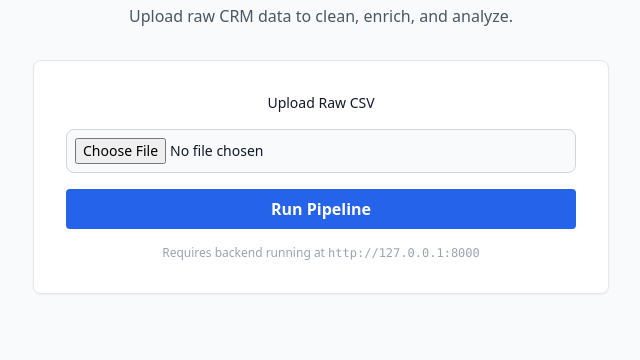
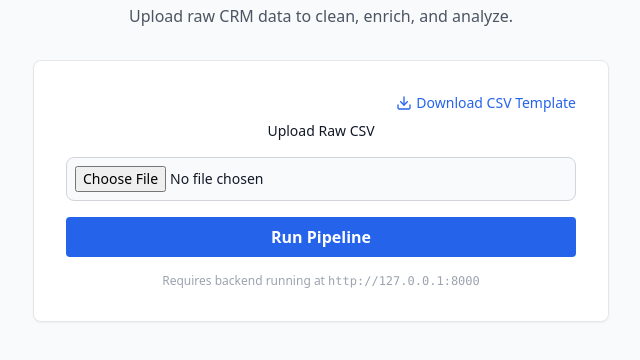
Before and after one commit to AryanAwtar/analytics-ready-crm-pipeline, a plain HTML site: page frontend/index.html in a window 1280 px wide. Shown: the part 64-424 px from the top of the page, without its empty margins (319-959 px from the left). Drawn offline with nearby package versions, Linux system fonts and the light colour scheme.

Commit message:
Added template to frontend

```diff
--- a/frontend/index.html
+++ b/frontend/index.html
@@ -5,6 +5,8 @@
     <meta name="viewport" content="width=device-width, initial-scale=1.0">
     <title>CRM Pipeline Dashboard</title>
     <script src="https://cdn.tailwindcss.com"></script>
+    <!-- Lucide Icons -->
+    <script src="https://unpkg.com/lucide@latest"></script>
 </head>
 <body class="bg-gray-50 min-h-screen">
 
@@ -16,15 +18,27 @@
         </header>
 
         <!-- Upload Section -->
-        <div class="bg-white p-8 rounded-lg shadow-sm border border-gray-200 mb-8 max-w-xl mx-auto text-center">
+        <div class="bg-white p-8 rounded-lg shadow-sm border border-gray-200 mb-8 max-w-xl mx-auto">
+
+            <!-- Template Download Button -->
+            <div class="flex justify-end mb-2">
+                <button onclick="downloadTemplate()" class="flex items-center text-sm text-blue-600 hover:text-blue-800 hover:underline transition">
+                    <i data-lucide="download" class="w-4 h-4 mr-1"></i> Download CSV Template
+                </button>
+            </div>
+
+            <div class="text-center">
                 <label class="block mb-4 text-sm font-medium text-gray-900">Upload Raw CSV</label>
                 <input type="file" id="fileInput" accept=".csv" class="block w-full text-sm text-gray-900 border border-gray-300 rounded-lg cursor-pointer bg-gray-50 focus:outline-none p-2">
-            <button onclick="runPipeline()" id="uploadBtn" class="mt-4 px-6 py-2 bg-blue-600 text-white font-semibold rounded hover:bg-blue-700 transition w-full">
+
+                <button onclick="runPipeline()" id="uploadBtn" class="mt-4 px-6 py-2 bg-blue-600 text-white font-semibold rounded hover:bg-blue-700 transition w-full flex justify-center items-center">
                     Run Pipeline
                 </button>
+
                 <div id="loading" class="hidden mt-4 text-blue-600 font-medium animate-pulse">Processing Pipeline...</div>
                 <div class="mt-4 text-xs text-gray-400">
                     Requires backend running at <span class="font-mono">http://127.0.0.1:8000</span>
+                </div>
             </div>
         </div>
 
@@ -67,7 +81,38 @@
     </div>
 
     <script>
+        // Initialize Icons
+        lucide.createIcons();
+
         const API_URL = "http://127.0.0.1:8000";
+
+        function downloadTemplate() {
+            // Define the standard headers needed for the pipeline
+            const headers = [
+                "id", "company_name", "contact_name", "email", "phone",
+                "address", "city", "state", "zip_code", "industry",
+                "revenue", "employee_count", "deal_stage", "owner", "close_date"
+            ];
+
+            // Add a sample row to help users understand format
+            const sampleRow = [
+                "1001", "Acme Corp", "John Doe", "john@acme.com", "555-0123",
+                "123 Main St", "New York", "NY", "10001", "Technology",
+                "1000000", "50", "Closed Won", "Alice Smith", "2023-01-15"
+            ];
+
+            const csvContent = [headers.join(","), sampleRow.join(",")].join("\n");
+
+            const blob = new Blob([csvContent], { type: 'text/csv' });
+            const url = window.URL.createObjectURL(blob);
+            const a = document.createElement('a');
+            a.href = url;
+            a.download = 'crm_data_template.csv';
+            document.body.appendChild(a);
+            a.click();
+            document.body.removeChild(a);
+            window.URL.revokeObjectURL(url);
+        }
 
         async function runPipeline() {
             const fileInput = document.getElementById('fileInput');
@@ -87,7 +132,6 @@
             document.getElementById('resultsArea').classList.add('hidden');
 
             try {
-                // Using API_URL constant for better manageability
                 const response = await fetch(`${API_URL}/upload-and-process`, {
                     method: 'POST',
                     body: formData
@@ -104,7 +148,6 @@
             } catch (error) {
                 console.warn('Backend connection failed:', error);
 
-                // User-friendly fallback: Offer demo data if backend is unreachable
                 const useDemo = confirm(`⚠️ Connection Failed\n\nCould not reach the backend at ${API_URL}.\n\nWould you like to load DEMO DATA to see how the dashboard works?`);
 
                 if (useDemo) {
@@ -132,8 +175,8 @@
                     <td class="px-6 py-4 whitespace-nowrap">${row.segment}</td>
                     <td class="px-6 py-4 whitespace-nowrap">${row.deal_stage}</td>
                     <td class="px-6 py-4 whitespace-nowrap font-bold">${row.count}</td>
-                    <td class="px-6 py-4 whitespace-nowrap text-green-600">$${row.total_revenue.toLocaleString()}</td>
-                    <td class="px-6 py-4 whitespace-nowrap">${row.avg_score.toFixed(1)}</td>
+                    <td class="px-6 py-4 whitespace-nowrap text-green-600">$${row.total_revenue ? row.total_revenue.toLocaleString() : '0'}</td>
+                    <td class="px-6 py-4 whitespace-nowrap">${row.avg_score ? row.avg_score.toFixed(1) : '0.0'}</td>
                 </tr>
             `).join('');
             document.getElementById('kpiTableBody').innerHTML = kpiHtml;
```
Lines whose indentation alone changed are shown as unchanged.
